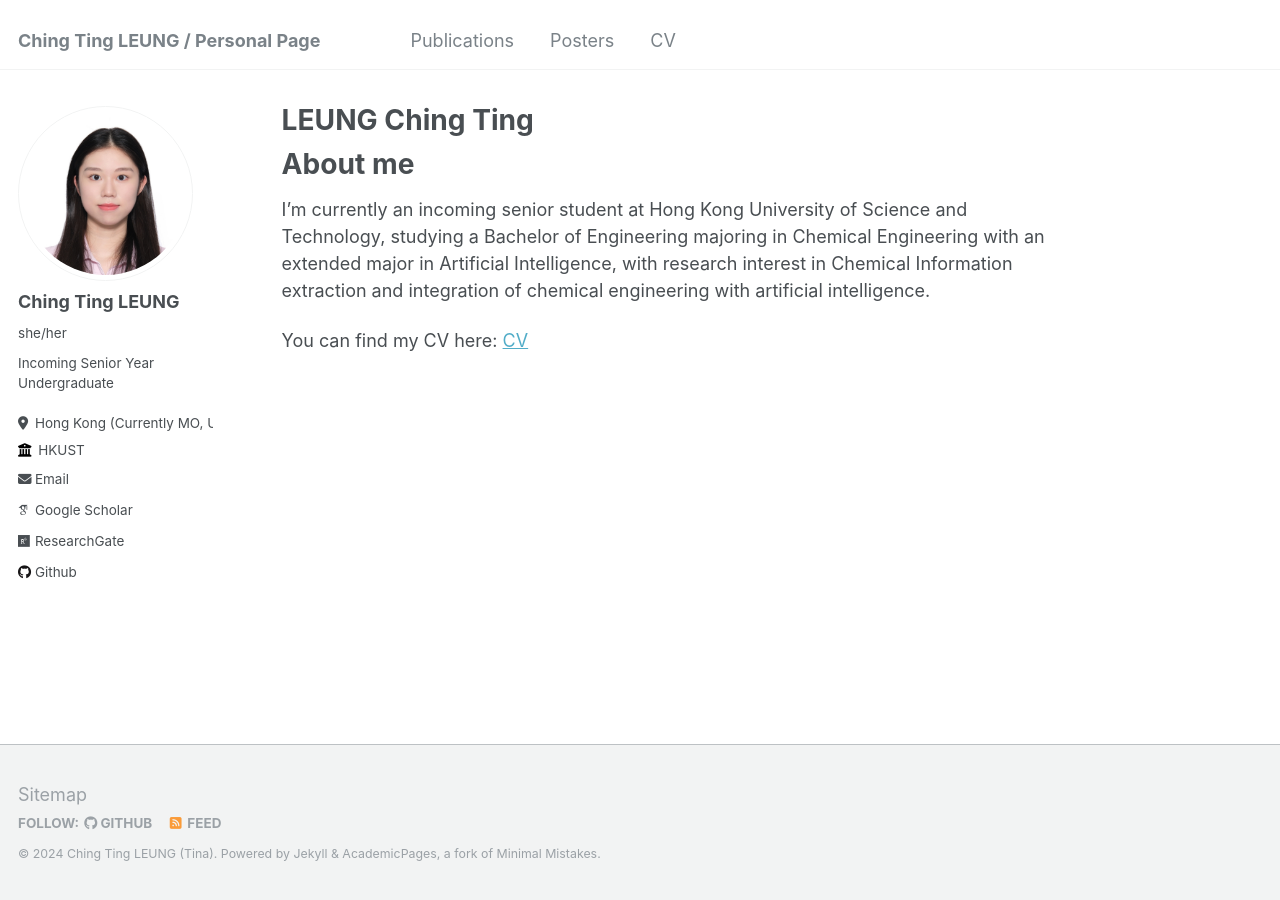
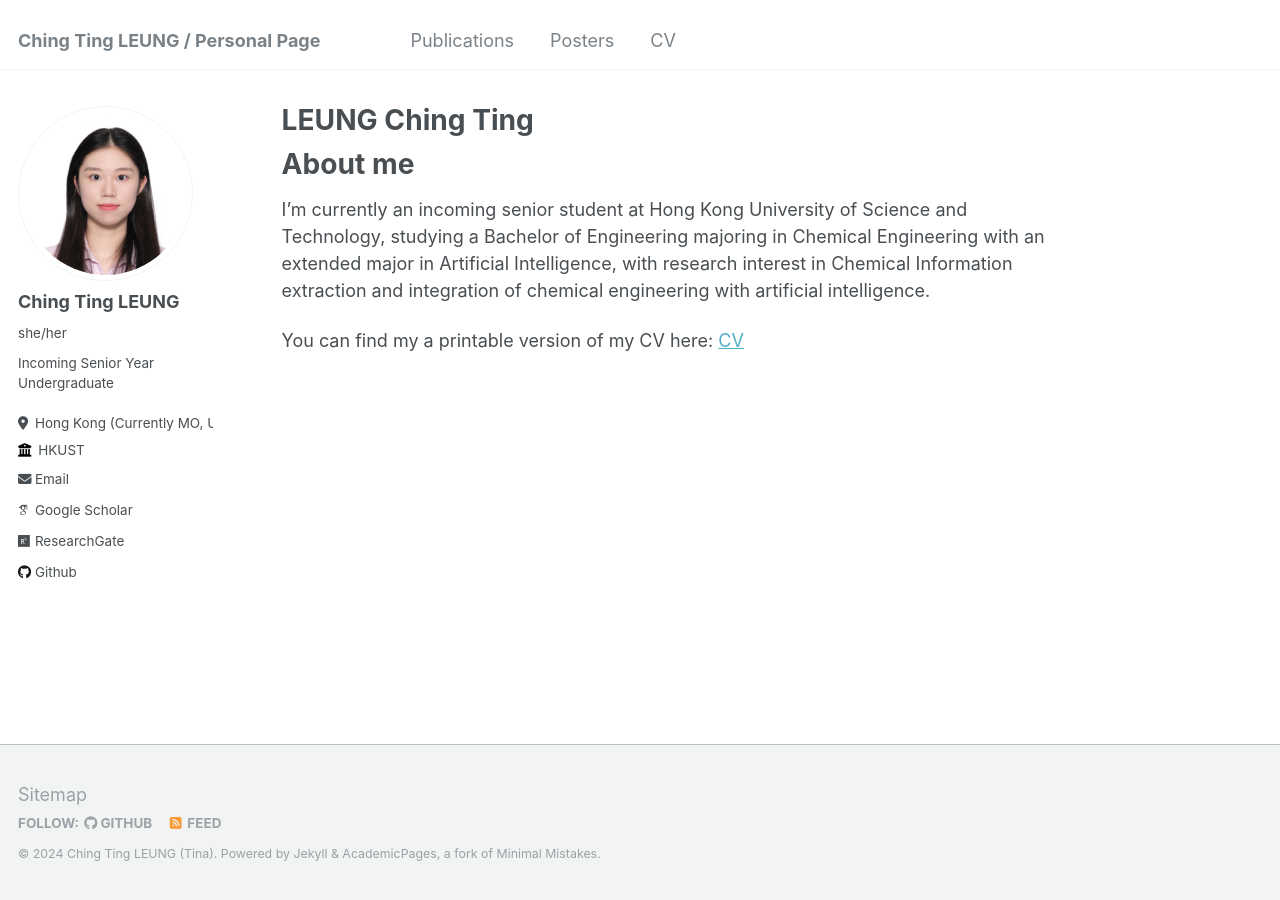
Before and after one commit to ting2025/ting2025.github.io, a Jekyll site: the page built from _pages/about.md, in a window 1280 px wide. Built offline with Jekyll 4.4.1, drawn with Linux system fonts in a browser that asks for light colours; some web fonts are replaced.

Commit message:
Update about.md

```diff
--- a/_pages/about.md
+++ b/_pages/about.md
@@ -11,4 +11,4 @@ About me
 ======
 I'm currently an incoming senior student at Hong Kong University of Science and Technology, studying a Bachelor of Engineering majoring in Chemical Engineering with an extended major in Artificial Intelligence, with research interest in Chemical Information extraction and integration of chemical engineering with artificial intelligence.
 
-You can find my CV here: [CV](../files/Resume-3.pdf)
+You can find my a printable version of my CV here: [CV](../files/Resume-3.pdf)
```
